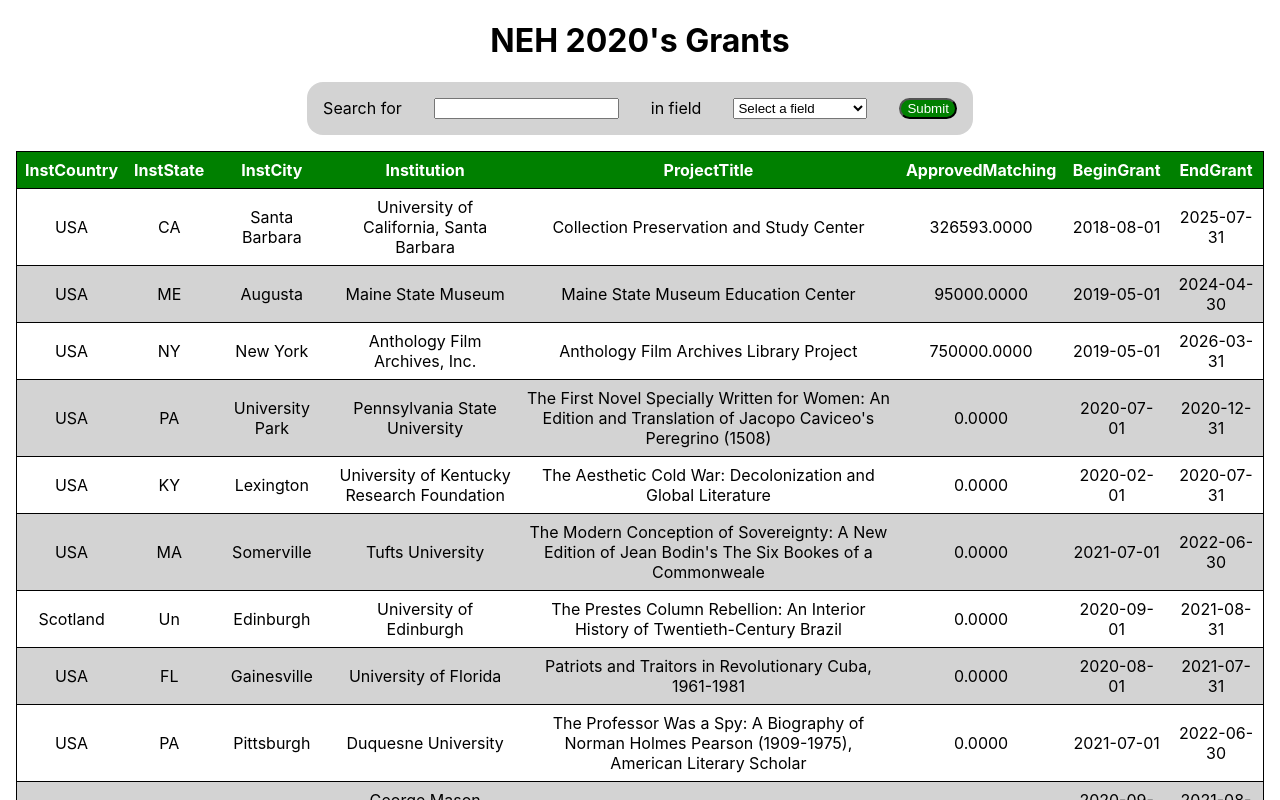
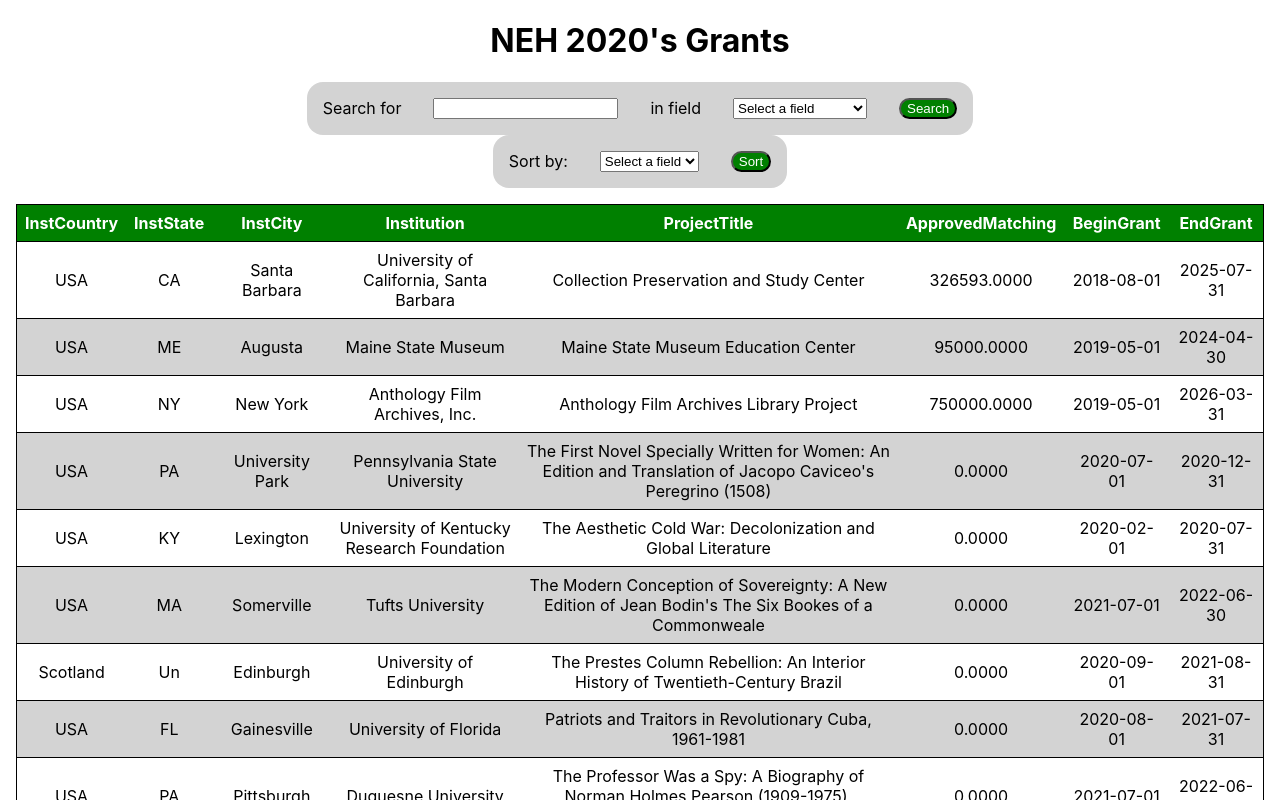
Before and after one commit to tenghoit/csc260-project2, a React (Create React App) app: page / in a window 1280 px wide. Shown: the top 800 px of the page. Built offline with nearby package versions, Linux system fonts and the light colour scheme.

Commit message:
working on sorting

```diff
--- a/src/App.js
+++ b/src/App.js
@@ -7,8 +7,11 @@
 function App() {
   const [grants, setGrants] = useState([]);
   const [filteredGrants, setFilteredGrants] = useState([]);
+  const [sortedGrants, setSortedGrants] = useState([]);
   const [searchTerm, setSearchTerm] = useState("");
   const [searchField, setSearchField] = useState("");
+  const [sortField, setSortField] = useState("");
+
 
   const attributes = [
     "InstCountry",
@@ -21,6 +24,8 @@
     "EndGrant"
   ];
 
+  let sortableAttributes = [];
+
   useEffect(() => {
     async function fetchGrants() {
         const url = "/NEH2020sGrant_Short.json";
@@ -29,22 +34,50 @@
           const result = await response.json();
           setGrants(result.Grants.Grant);
           setFilteredGrants(result.Grants.Grant);
+          setSortedGrants(result.Grants.Grant);
+          getSortableAttributes(result.Grants.Grant);
         }
     };
     fetchGrants();
   }, []);
 
-  function handleSubmit(event){
+
+  function getSortableAttributes(grants){
+    sortableAttributes = attributes
+    return
+
+    for (const attr of attributes) {
+      console.log(`${attr} : ${grants[0][attr]} : ${typeof grants[0][attr]}`);
+
+      if(typeof grants[0][attr] === "string"){
+        sortableAttributes.push(attr)
+      }
+    }
+    console.log(sortableAttributes);
+  }
+
+  function handleSearch(event){
     event.preventDefault()
     if(searchField === ""){
       return;
     }
 
     const results = grants.filter((grant) => (
-      grant[searchField].includes(searchTerm)
+      grant[searchField].toLowerCase().includes(searchTerm.toLowerCase())
     ))
 
     setFilteredGrants(results);
+  }
+
+  function handleSort(event){
+    event.preventDefault()
+    if(sortField === ""){
+      return;
+    }
+
+    let result = [...filteredGrants]
+    result = result.sort((a, b) => a[sortField] - b[sortField])
+    setSortedGrants(result)
   }
 
 
@@ -69,19 +102,29 @@
       </header>
       <main>
             {/* <h2>Filters</h2> */}
-            <form onSubmit={handleSubmit}>
+            <form onSubmit={handleSearch}>
               <label for="searchTerm">Search for</label>
               <input type='text' id='searchTerm' name='searchTerm' value={searchTerm} onChange={(e) => setSearchTerm(e.target.value)} required/>
               <label for='searchField'>in field</label>
               <select id='searchField' name='searchField' value={searchField} onChange={(e) => setSearchField(e.target.value)} required>
                 <option value="" autoFocus>Select a field</option>
-                {attributes.map((value) => (
-                  <option value={value}>{value}</option>
-                ))}
+                {attributes.map(attr =>
+                  <option value={attr}>{attr}</option>
+                )}
               </select>
-              <button type='submit'>Submit</button>
+              <button type='submit'>Search</button>
             </form>
-            <Table grants={filteredGrants} attributes={attributes} />
+            <form onSubmit={handleSort}>
+              <label for="sortField">Sort by:</label>
+              <select id="sortField" name='sortField' value={sortField} onChange={e => setSortField(e.target.value)} required>
+                <option value="" autoFocus>Select a field</option>
+                {sortableAttributes.map(attr =>
+                  <option value={attr}>{attr}</option>
+                )}
+              </select>
+              <button type='submit'>Sort</button>
+            </form>
+            <Table grants={sortedGrants} attributes={attributes} />
       </main>
     </div>
   );
```
